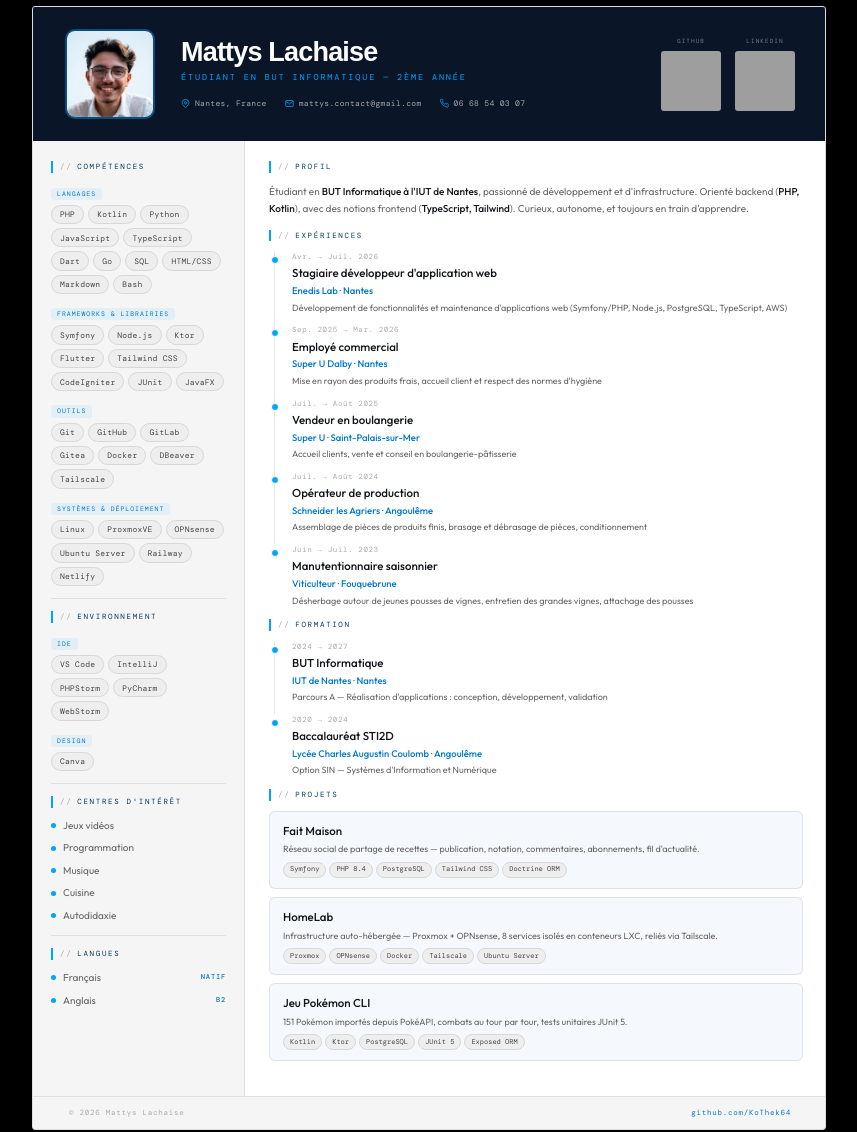
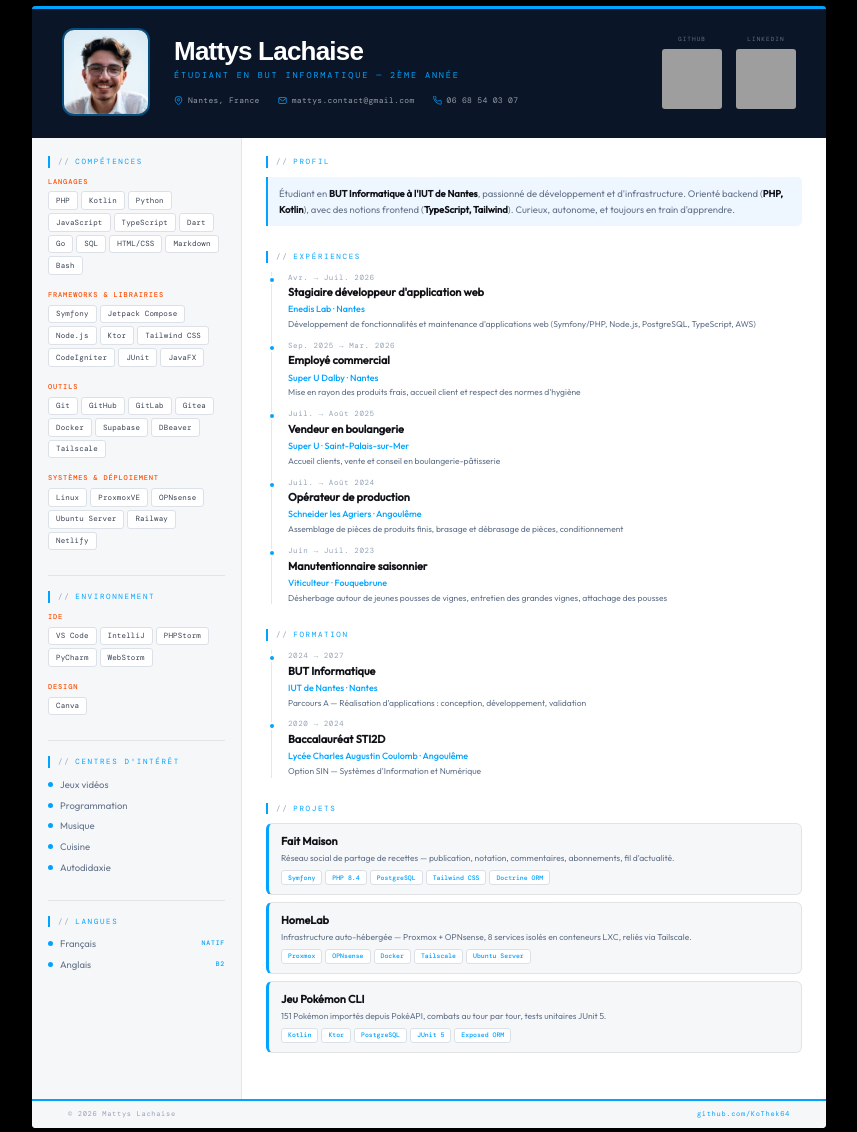
Before and after one commit to KoThek64/New_Portfolio, a plain HTML site: page cv.html in a window 1280 px wide. Shown: the part 100-1232 px from the top of the page, without its empty margins (211-1068 px from the left). Drawn offline with nearby package versions, Linux system fonts and the light colour scheme; grey boxes are pictures that could not be loaded; a web font is replaced by a local one.

Commit message:
Update CV styles and data: refine color variables, adjust layout, and add new skills

```diff
--- a/CSS/cv.css
+++ b/CSS/cv.css
@@ -3,19 +3,17 @@
 :root {
   --bg:         #000000;
   --cv-bg:      #ffffff;
-  --sidebar:    #f5f5f6;
+  --sidebar:    #f6f7f9;
   --header-bg:  #0a1628;
-  --header-txt: #f5f5f5;
-  --border:     rgba(0,0,0,0.09);
-  --accent:     #003a5c;
-  --accent2:    #0077cc;
-  --tag-bg:     #eeeeef;
-  --tag-border: #d8d8d8;
-  --tag-text:   #444;
+  --border:     rgba(0,0,0,0.08);
+  --accent:     #00a3ff;
+  --accent2:    #FF4D00;
+  --tag-bg:     #f0f3f7;
+  --tag-border: #dce1e8;
+  --tag-text:   #374151;
   --text:       #111318;
-  --muted:      #aaa;
-  --muted2:     #666;
-  --dot:        #00a3ff;
+  --muted:      #94a3b8;
+  --muted2:     #64748b;
 }
 
 /* ── OUTER PAGE ──────────────────────────────────────────── */
@@ -49,14 +47,14 @@ body {
   gap: 8px;
   transition: color 0.2s;
 }
-.back-link:hover { color: #00a3ff; }
+.back-link:hover { color: var(--accent); }
 .back-link svg { stroke: currentColor; }
 
 .btn-download {
   display: inline-flex;
   align-items: center;
   gap: 8px;
-  background: #00a3ff;
+  background: var(--accent);
   color: #ffffff;
   font-family: 'DM Mono', monospace;
   font-size: 0.75rem;
@@ -77,10 +75,9 @@ body {
 /* ── CV WRAPPER ──────────────────────────────────────────── */
 #cv-wrapper {
   width: min(794px, 100%);
-  border: 1px solid #ddd;
-  border-radius: 3px;
+  border-radius: 4px;
   overflow: hidden;
-  box-shadow: 0 4px 32px rgba(0,0,0,0.12);
+  box-shadow: 0 4px 40px rgba(0,0,0,0.18);
 }
 
 /* ── CV DOCUMENT ─────────────────────────────────────────── */
@@ -100,19 +97,28 @@ body {
 /* ── HEADER ──────────────────────────────────────────────── */
 .cv-header {
   background: var(--header-bg);
-  padding: 22px 32px;
+  padding: 22px 30px;
   display: flex;
-  gap: 26px;
+  gap: 24px;
   align-items: center;
   flex-shrink: 0;
+  position: relative;
+}
+
+.cv-header::before {
+  content: '';
+  position: absolute;
+  top: 0; left: 0; right: 0;
+  height: 2.5px;
+  background: var(--accent);
 }
 
 .cv-photo-wrap { position: relative; flex-shrink: 0; }
 
 .cv-photo {
-  width: 90px;
-  height: 90px;
-  border-radius: 10px;
+  width: 88px;
+  height: 88px;
+  border-radius: 12px;
   object-fit: cover;
   display: block;
   border: 2px solid rgba(0,163,255,0.4);
@@ -122,7 +128,7 @@ body {
 
 .cv-name {
   font-family: 'Unbounded', sans-serif;
-  font-size: 27px;
+  font-size: 26px;
   font-weight: 900;
   letter-spacing: -0.03em;
   line-height: 1;
@@ -134,9 +140,9 @@ body {
   font-family: 'DM Mono', monospace;
   font-size: 8.5px;
   letter-spacing: 0.22em;
-  color: #00a3ff;
+  color: var(--accent);
   text-transform: uppercase;
-  margin-bottom: 13px;
+  margin-bottom: 12px;
 }
 
 .cv-contacts { display: flex; flex-wrap: wrap; gap: 10px 18px; align-items: center; }
@@ -148,9 +154,9 @@ body {
   font-family: 'DM Mono', monospace;
   font-size: 8px;
   letter-spacing: 0.04em;
-  color: rgba(245,245,245,0.65);
+  color: rgba(245,245,245,0.6);
 }
-.cv-contact svg { color: #00a3ff; flex-shrink: 0; }
+.cv-contact svg { color: var(--accent); flex-shrink: 0; }
 
 .cv-header-qrs {
   display: flex;
@@ -170,7 +176,7 @@ body {
   font-family: 'DM Mono', monospace;
   font-size: 6px;
   letter-spacing: 0.18em;
-  color: rgba(245,245,245,0.45);
+  color: rgba(245,245,245,0.4);
   text-transform: uppercase;
 }
 .cv-contact-qr img {
@@ -181,22 +187,22 @@ body {
 /* ── BODY GRID ───────────────────────────────────────────── */
 .cv-body {
   display: grid;
-  grid-template-columns: 212px 1fr;
+  grid-template-columns: 210px 1fr;
   flex: 1;
 }
 
 /* ── LEFT COLUMN ─────────────────────────────────────────── */
 .cv-left {
   background: var(--sidebar);
-  padding: 20px 18px;
+  padding: 18px 16px;
   border-right: 1px solid var(--border);
 }
 
 /* ── RIGHT COLUMN ────────────────────────────────────────── */
-.cv-right { padding: 20px 24px; }
+.cv-right { padding: 18px 24px; }
 
 /* ── SECTION ─────────────────────────────────────────────── */
-.cv-section { margin-bottom: 12px; }
+.cv-section { margin-bottom: 25px; }
 .cv-section:last-child { margin-bottom: 0; }
 
 .cv-section-label {
@@ -205,96 +211,93 @@ body {
   letter-spacing: 0.22em;
   color: var(--accent);
   text-transform: uppercase;
-  margin-bottom: 10px;
+  margin-bottom: 9px;
   display: flex;
   align-items: center;
   gap: 5px;
-  border-left: 2px solid var(--dot);
-  padding-left: 7px;
+  padding-left: 8px;
+  border-left: 2.5px solid var(--accent);
 }
 .cv-section-label::before { content: '//'; color: var(--muted); }
 
 /* ── SKILLS ──────────────────────────────────────────────── */
-.skill-group { margin-bottom: 9px; }
+.skill-group { margin-bottom: 15px; }
 .skill-group:last-child { margin-bottom: 0; }
 
 .skill-group-label {
   font-family: 'DM Mono', monospace;
-  font-size: 6.5px;
-  letter-spacing: 0.15em;
+  font-size: 7px;
+  letter-spacing: 0.12em;
   color: var(--accent2);
   text-transform: uppercase;
-  margin-bottom: 5px;
-  background: rgba(0,163,255,0.08);
-  display: inline-block;
-  padding: 1px 6px;
+  margin-bottom: 4px;
+  font-weight: 500;
+}
+
+.skill-tags { display: flex; flex-wrap: wrap; gap: 3px; }
+
+.skill-tag {
+  background: #ffffff;
+  border: 1px solid var(--tag-border);
+  color: var(--tag-text);
+  font-family: 'DM Mono', monospace;
+  font-size: 7.5px;
+  letter-spacing: 0.02em;
+  padding: 2.5px 7px;
   border-radius: 3px;
 }
 
-.skill-tags { display: flex; flex-wrap: wrap; gap: 4px; }
-
-.skill-tag {
-  background: var(--tag-bg);
-  border: 1px solid var(--tag-border);
-  color: var(--tag-text);
-  font-family: 'DM Mono', monospace;
-  font-size: 8px;
-  letter-spacing: 0.03em;
-  padding: 2.5px 8px;
-  border-radius: 100px;
-}
-
 /* ── LIST ITEMS ──────────────────────────────────────────── */
-.cv-list { display: flex; flex-direction: column; gap: 7px; }
+.cv-list { display: flex; flex-direction: column; gap: 6px; }
 
 .cv-list-item {
   display: flex;
   align-items: center;
   gap: 7px;
-  font-size: 10px;
+  font-size: 9.5px;
   color: var(--muted2);
 }
 .cv-list-item::before {
   content: '';
   width: 5px; height: 5px;
   border-radius: 50%;
-  background: var(--dot);
+  background: var(--accent);
   flex-shrink: 0;
 }
 .cv-list-item-left { flex: 1; }
 
 .cv-list-badge {
   font-family: 'DM Mono', monospace;
-  font-size: 7px;
+  font-size: 6.5px;
   letter-spacing: 0.12em;
-  color: var(--accent2);
+  color: var(--accent);
   font-weight: 500;
   margin-left: auto;
 }
 
 /* ── DIVIDER ─────────────────────────────────────────────── */
-.cv-divider { height: 1px; background: var(--border); margin: 0 0 12px; }
+.cv-divider { height: 1px; background: var(--border); margin: 4px 0 15px; }
 
 /* ── TIMELINE ────────────────────────────────────────────── */
 .cv-timeline { display: flex; flex-direction: column; }
 
 .cv-tl-entry {
-  padding-bottom: 10px;
-  padding-left: 17px;
-  border-left: 1px solid var(--border);
+  padding-bottom: 9px;
+  padding-left: 16px;
+  border-left: 1.5px solid #e2e8f0;
   margin-left: 5px;
   position: relative;
 }
-.cv-tl-entry:last-child { padding-bottom: 0; border-left-color: transparent; }
+.cv-tl-entry:last-child { padding-bottom: 0; }
 
 .cv-tl-entry::before {
   content: '';
   position: absolute;
-  left: -4.5px; top: 5px;
+  left: -4.5px; top: 4px;
   width: 8px; height: 8px;
   border-radius: 50%;
-  background: var(--dot);
-  border: 1.5px solid #fff;
+  background: var(--accent);
+  border: 2px solid #fff;
 }
 
 .cv-tl-date {
@@ -302,78 +305,84 @@ body {
   font-size: 7.5px;
   letter-spacing: 0.08em;
   color: var(--muted);
-  margin-bottom: 1.5px;
+  margin-bottom: 1px;
 }
 
 .cv-tl-title {
-  font-size: 11.5px;
-  font-weight: 500;
+  font-size: 11px;
+  font-weight: 600;
   color: var(--text);
   margin-bottom: 1px;
 }
 
 .cv-tl-org {
-  font-size: 9.5px;
-  color: var(--accent2);
+  font-size: 9px;
+  color: var(--accent);
   font-weight: 500;
-  margin-bottom: 3px;
+  margin-bottom: 2px;
 }
 
 .cv-tl-desc {
-  font-size: 9px;
+  font-size: 8.5px;
   color: var(--muted2);
   line-height: 1.5;
 }
 
 /* ── PROFILE TEXT ────────────────────────────────────────── */
 .cv-profile-text {
-  font-size: 10px;
+  font-size: 9.5px;
   color: var(--muted2);
   line-height: 1.75;
+  padding: 8px 11px;
+  background: #eef6ff;
+  border-left: 2.5px solid var(--accent);
+  border-radius: 0 5px 5px 0;
 }
-.cv-profile-text strong { color: var(--text); font-weight: 500; }
+.cv-profile-text strong { color: var(--text); font-weight: 600; }
 
 /* ── PROJECT CARDS ───────────────────────────────────────── */
-.cv-projects { display: flex; flex-direction: column; gap: 8px; }
+.cv-projects { display: flex; flex-direction: column; gap: 7px; }
 
 .cv-project {
-  padding: 10px 13px;
-  background: #f5f8fc;
+  padding: 9px 12px;
+  background: var(--sidebar);
   border: 1px solid var(--border);
   border-radius: 6px;
+  border-left: 3px solid var(--accent);
 }
 
 .cv-project-name {
-  font-size: 11.5px;
-  font-weight: 500;
+  font-size: 11px;
+  font-weight: 600;
   color: var(--text);
-  margin-bottom: 3px;
+  margin-bottom: 2px;
 }
 
 .cv-project-desc {
-  font-size: 9px;
+  font-size: 8.5px;
   color: var(--muted2);
   line-height: 1.5;
-  margin-bottom: 6px;
+  margin-bottom: 5px;
 }
 
 .cv-project-tags { display: flex; flex-wrap: wrap; gap: 3px; }
 
 .cv-project-tag {
-  background: var(--tag-bg);
+  background: #ffffff;
   border: 1px solid var(--tag-border);
-  color: var(--tag-text);
+  color: var(--accent);
   font-family: 'DM Mono', monospace;
-  font-size: 7px;
+  font-size: 6.5px;
   padding: 1.5px 6px;
-  border-radius: 100px;
+  border-radius: 3px;
+  font-weight: 500;
 }
 
 /* ── FOOTER ──────────────────────────────────────────────── */
 .cv-footer {
-  border-top: 1px solid var(--border);
+  border-top: 2px solid var(--accent);
   background: var(--sidebar);
-  padding: 10px 36px;
+  padding: 8px 36px;
   display: flex;
   justify-content: space-between;
   align-items: center;
@@ -381,15 +390,15 @@ body {
 }
 .cv-footer-l {
   font-family: 'DM Mono', monospace;
-  font-size: 7.5px;
+  font-size: 7px;
   letter-spacing: 0.1em;
   color: var(--muted);
 }
 .cv-footer-r {
   font-family: 'DM Mono', monospace;
-  font-size: 7.5px;
+  font-size: 7px;
   letter-spacing: 0.1em;
-  color: var(--accent2);
+  color: var(--accent);
 }
 
 /* ── RESPONSIVE ──────────────────────────────────────────── */
--- a/JS/data.js
+++ b/JS/data.js
@@ -76,13 +76,14 @@ const DATA = {
     'SQL':          { icon: 'devicon-postgresql-plain',       color: '#4479A1' },
     'Bash':         { icon: 'devicon-bash-plain',             color: '#4EAA25' },
     'Symfony':      { icon: 'devicon-symfony-original',       color: '#8B5CF6' },
-    'Flutter':      { icon: 'devicon-flutter-plain',          color: '#0175C2' },
     'CodeIgniter':  { icon: 'devicon-codeigniter-plain',      color: '#EF4223' },
     'Ktor':         { icon: 'devicon-ktor-plain',             color: '#7F52FF' },
     'Tailwind CSS': { icon: 'devicon-tailwindcss-original',   color: '#06B6D4' },
     'Node.js':      { icon: 'devicon-nodejs-plain',           color: '#339933' },
     'JUnit 5':      { icon: 'devicon-junit-plain',            color: '#25A162' },
+    'Jetpack Compose': { icon: 'devicon-jetpackcompose-plain', color: '#4285F4' },
     'JavaFX':       { icon: 'devicon-java-plain',             color: '#ea8220' },
+    'Supabase':     { icon: 'devicon-supabase-plain',         color: '#3ECF8E' },
     'Git':          { icon: 'devicon-git-plain',              color: '#F05032' },
     'GitHub':       { icon: 'devicon-github-original',        color: '#6e7681' },
     'GitLab':       { icon: 'devicon-gitlab-plain',           color: '#FC6D26' },
@@ -101,16 +102,16 @@ const DATA = {
   // Groupes de compétences pour index.html (avec icônes devicon)
   skillsIndex: [
     { label: 'Langages',               items: ['Kotlin', 'PHP', 'Python', 'JavaScript', 'TypeScript', 'Go', 'Dart', 'HTML', 'CSS', 'SQL', 'Bash'] },
-    { label: 'Frameworks & Librairies',items: ['Symfony', 'Flutter', 'CodeIgniter', 'Ktor', 'Tailwind CSS', 'Node.js', 'JUnit 5', 'JavaFX'] },
-    { label: 'Outils & Déploiement',   items: ['Git', 'GitHub', 'GitLab', 'Docker', 'Railway', 'Netlify'] },
+    { label: 'Frameworks & Librairies',items: ['Symfony', 'Jetpack Compose', 'CodeIgniter', 'Ktor', 'Tailwind CSS', 'Node.js', 'JUnit 5', 'JavaFX'] },
+    { label: 'Outils & Déploiement',   items: ['Git', 'GitHub', 'GitLab', 'Docker', 'Supabase', 'Railway', 'Netlify'] },
     { label: 'Systèmes',               items: ['Linux', 'EndeavourOS', 'Fedora', 'Ubuntu Server', 'ProxmoxVE', 'OPNsense', 'Windows'] },
   ],
 
   // Groupes de compétences pour cv.html (tags simples, structure différente)
   skillsCV: [
     { label: 'Langages',               items: ['PHP', 'Kotlin', 'Python', 'JavaScript', 'TypeScript', 'Dart', 'Go', 'SQL', 'HTML/CSS', 'Markdown', 'Bash'] },
-    { label: 'Frameworks & Librairies',items: ['Symfony', 'Node.js', 'Ktor', 'Flutter', 'Tailwind CSS', 'CodeIgniter', 'JUnit', 'JavaFX'] },
-    { label: 'Outils',                 items: ['Git', 'GitHub', 'GitLab', 'Gitea', 'Docker', 'DBeaver', 'Tailscale'] },
+    { label: 'Frameworks & Librairies',items: ['Symfony', 'Jetpack Compose', 'Node.js', 'Ktor', 'Tailwind CSS', 'CodeIgniter', 'JUnit', 'JavaFX'] },
+    { label: 'Outils',                 items: ['Git', 'GitHub', 'GitLab', 'Gitea', 'Docker', 'Supabase', 'DBeaver', 'Tailscale'] },
     { label: 'Systèmes & Déploiement', items: ['Linux', 'ProxmoxVE', 'OPNsense', 'Ubuntu Server', 'Railway', 'Netlify'] },
   ],
 
@@ -136,7 +137,14 @@ const DATA = {
       name: 'Jeu Pokémon CLI',
       desc: '151 Pokémon importés depuis PokéAPI, combats au tour par tour, tests unitaires JUnit 5.',
       tags: ['Kotlin', 'Ktor', 'PostgreSQL', 'JUnit 5', 'Exposed ORM']
+    },
+      /*
+    {
+      name: 'Tapis Market',
+      desc: 'Marketplace e-commerce en groupe de 5 avec comptes, catalogue, panier et commandes. Déployé sur Railway.',
+      tags: ['PHP', 'CodeIgniter 4', 'MySQL', 'Railway']
     }
+       */
   ]
 
 };
```
